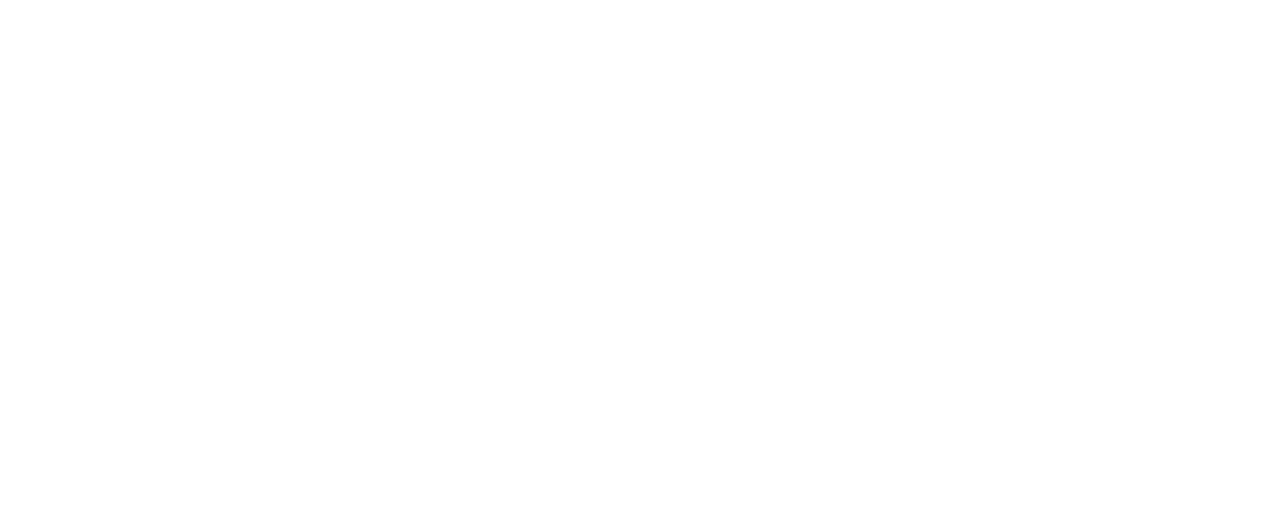
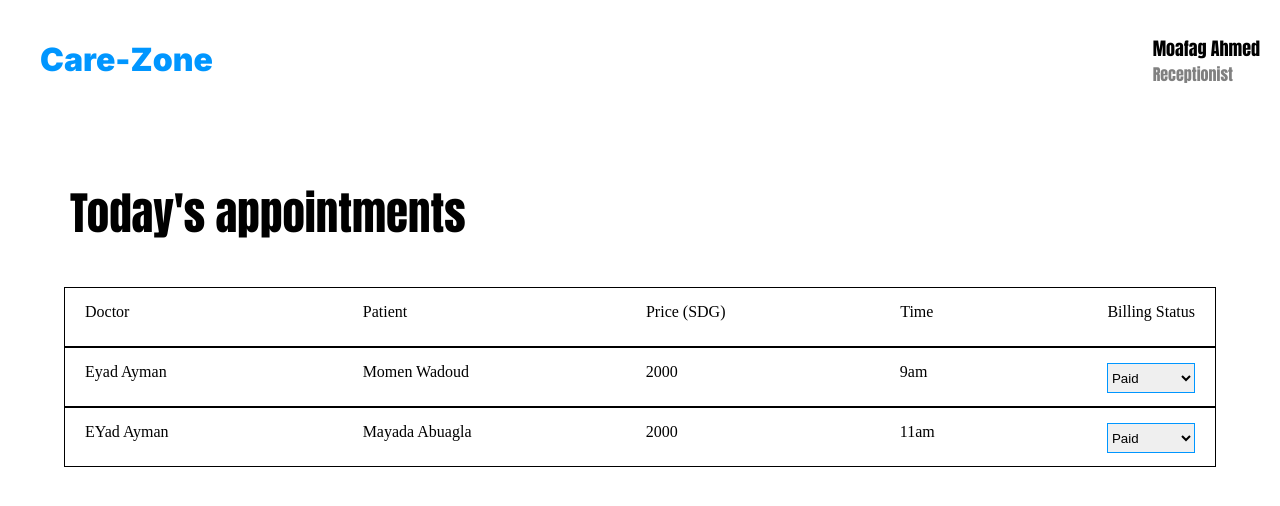
Before and after one commit to Redfield-13/clinic, a React (Create React App) app: page /signin/recp in a window 1280 px wide. Before the commit this address had no page. Shown: the top 506 px of the page. Built offline with nearby package versions, Linux system fonts and the light colour scheme.

Commit message:
recp done

```diff
--- a/src/App.css
+++ b/src/App.css
@@ -129,6 +129,13 @@
     margin-right: 20px;
     border-color: #0096FF;
     width: 181px;
+}
+
+.row-1 select{
+    width: 88px;
+    height: 30px;
+    margin-left: 0;
+    margin-right: 0;
 }
 
 .op{
@@ -360,3 +367,15 @@
     width: 20px;
     height: 20px;
 }
+
+.pat{
+    width: 109px;
+}
+
+.price{
+    width: 80px;
+}
+
+.time{
+    width: 33px;
+}
--- a/src/App.js
+++ b/src/App.js
@@ -5,6 +5,7 @@
 import Signin from './components/signin'
 import Reset from './components/reset'
 import Manager from './components/signs/manager'
+import Recp from './components/signs/recp'
 
 function App() {
   return (
@@ -15,6 +16,7 @@
         <Route path='/signin' element={<Signin></Signin>}></Route>
         <Route path='/signin/reset' element={<Reset></Reset>}></Route>
         <Route path='/signin/manager' element={<Manager></Manager>}></Route>
+        <Route path='/signin/recp' element={<Recp></Recp>}></Route>
       </Routes>
     </BrowserRouter>
   );
--- /dev/null
+++ b/src/components/signs/recp.js
@@ -0,0 +1,51 @@
+import React from 'react'
+
+function recp() {
+  return (
+    <div className='recp'>
+        <div className="header">
+            <div className="logo nd">Care-Zone</div>
+            <div className='right'>
+                <p className='name'>Moafag Ahmed</p>
+                <p className='desc'>Receptionist</p>
+            </div>
+        </div>
+        <div className="mid nd ls">Today's appointments</div>
+        <div className="table">
+            <div className="row-1">
+                <p className='docname'>Doctor</p>
+                <p className='pat'>Patient</p>
+                <p className='price'>Price (SDG)</p>
+                <p className='time'>Time</p>
+                <p>Billing Status</p>
+            </div>
+        </div>
+        <div className="table">
+            <div className="row-1">
+                <p className='docname'>Eyad Ayman</p>
+                <p className='pat'>Momen Wadoud</p>
+                <p className='price'>2000</p>
+                <p className='time'>9am</p>
+                <select name="" id="">
+                    <option className='op nd' value="male">Paid</option>
+                    <option className='op nd'  value="female">Not Paid</option>
+                </select>
+            </div>
+        </div>
+        <div className="table">
+            <div className="row-1">
+                <p className='docname'>EYad Ayman</p>
+                <p className='pat'>Mayada Abuagla</p>
+                <p className='price'>2000</p>
+                <p className='time'>11am</p>
+                <select name="" id="">
+                    <option className='op nd' value="male">Paid</option>
+                    <option className='op nd'  value="female">Not Paid</option>
+                </select>
+            </div>
+        </div>
+    </div>
+  )
+}
+
+export default recp
```
